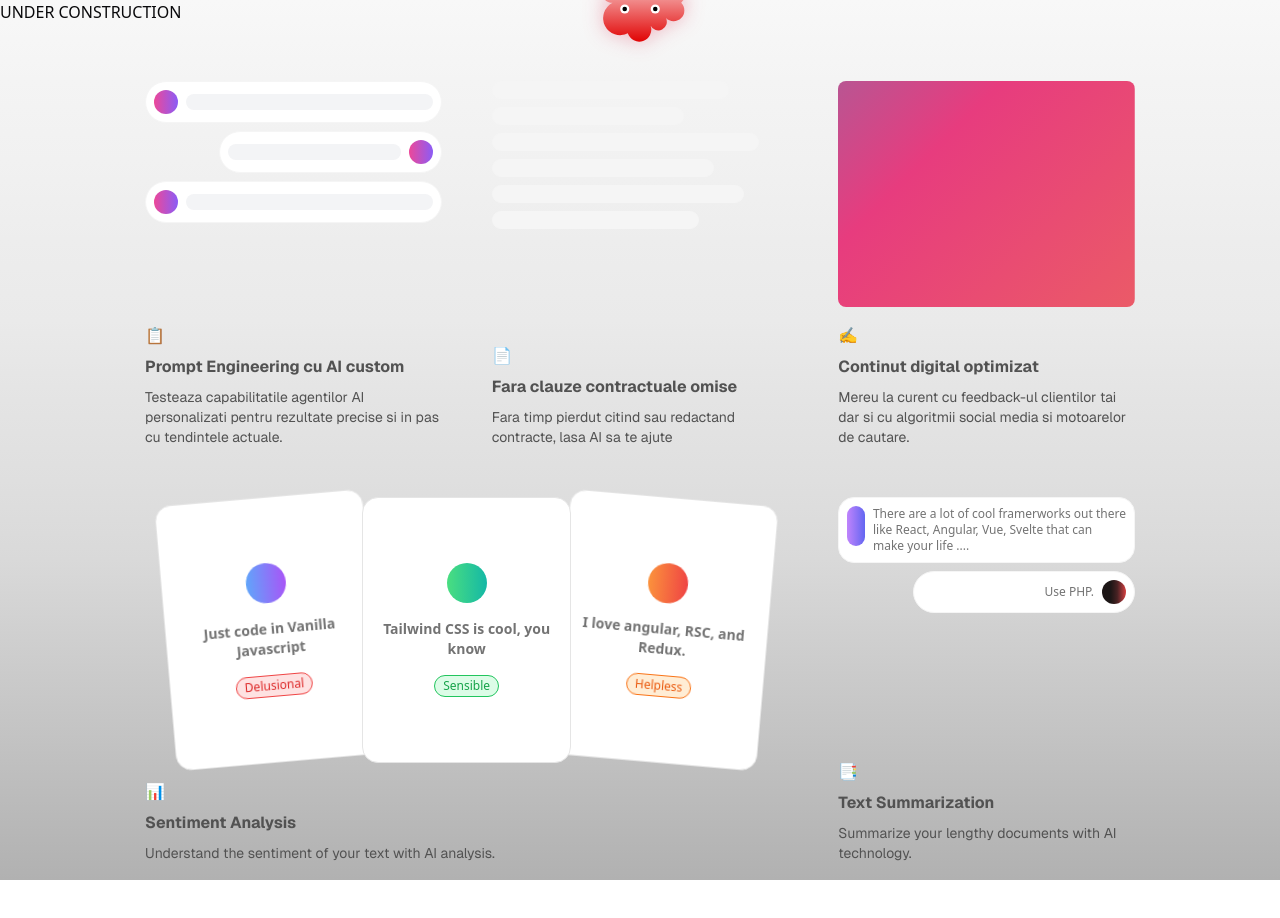
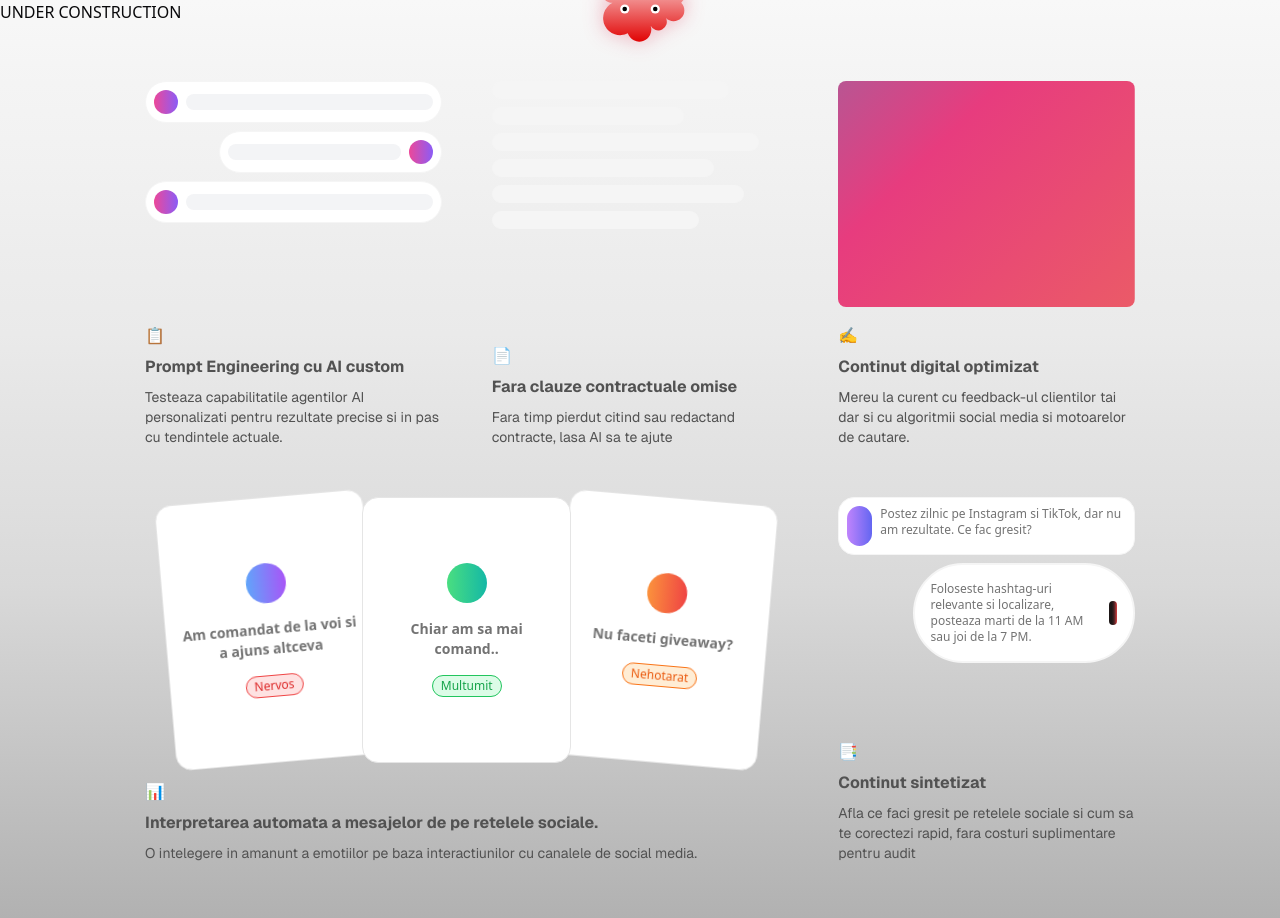
Before and after one commit to gorillaz1995/chicago, a Next.js app: page /ioneluxz in a window 1280 px wide. Before the commit the page ends 880 px from the top, so only its background shows below. Built offline with nearby package versions, Linux system fonts and the light colour scheme.

Commit message:
services bento fine tune

```diff
--- a/src/app/components/ui/elBento/bento-grid-demo-3.tsx
+++ b/src/app/components/ui/elBento/bento-grid-demo-3.tsx
@@ -14,7 +14,7 @@ export default function BentoGridThirdDemo() {
   }, []);
 
   return (
-    <BentoGrid className="max-w-5xl mx-auto md:auto-rows-[25rem] pt-10">
+    <BentoGrid className="max-w-5xl mx-auto md:auto-rows-[25rem] py-10">
       {items.map((item, i) => (
         <BentoGridItem
           key={i}
@@ -33,6 +33,28 @@ export default function BentoGridThirdDemo() {
 const SkeletonOne = () => {
   // State to track if animation should play
   const [isAnimating, setIsAnimating] = useState(false);
+  // State to track if device has touch capability
+  const [isTouchDevice, setIsTouchDevice] = useState(false);
+
+  // Detect touch capability and set up animation loop for touch devices
+  useEffect(() => {
+    const touchDevice =
+      "ontouchstart" in window || navigator.maxTouchPoints > 0;
+    setIsTouchDevice(touchDevice);
+    // Set up animation loop for touch devices
+    let animationInterval: NodeJS.Timeout | undefined;
+    if (touchDevice) {
+      animationInterval = setInterval(() => {
+        setIsAnimating(true);
+        setTimeout(() => setIsAnimating(false), 500);
+      }, 2000);
+    }
+
+    // Clean up interval on component unmount
+    return () => {
+      if (animationInterval) clearInterval(animationInterval);
+    };
+  }, []);
 
   const variants = {
     initial: {
@@ -59,11 +81,13 @@ const SkeletonOne = () => {
     },
   };
 
-  // Handle click/tap for touch devices
+  // Handle click/tap for non-touch devices
   const handleInteraction = () => {
+    if (!isTouchDevice) {
       setIsAnimating(true);
       // Reset animation state after animation completes
       setTimeout(() => setIsAnimating(false), 500);
+    }
   };
 
   return (
@@ -101,6 +125,28 @@ const SkeletonOne = () => {
 const SkeletonTwo = () => {
   // State to track if animation should play
   const [isAnimating, setIsAnimating] = useState(false);
+  // State to track if device has touch capability
+  const [isTouchDevice, setIsTouchDevice] = useState(false);
+
+  // Detect touch capability and set up animation loop for touch devices
+  useEffect(() => {
+    const touchDevice =
+      "ontouchstart" in window || navigator.maxTouchPoints > 0;
+    setIsTouchDevice(touchDevice);
+    // Set up animation loop for touch devices
+    let animationInterval: NodeJS.Timeout | undefined;
+    if (touchDevice) {
+      animationInterval = setInterval(() => {
+        setIsAnimating(true);
+        setTimeout(() => setIsAnimating(false), 2500);
+      }, 2000);
+    }
+
+    // Clean up interval on component unmount
+    return () => {
+      if (animationInterval) clearInterval(animationInterval);
+    };
+  }, []);
 
   const variants = {
     initial: {
@@ -123,11 +169,13 @@ const SkeletonTwo = () => {
   // Using static widths instead of random values to prevent hydration mismatch
   const widths = ["80%", "65%", "90%", "75%", "85%", "70%"];
 
-  // Handle click/tap for touch devices
+  // Handle click/tap for non-touch devices
   const handleInteraction = () => {
+    if (!isTouchDevice) {
       setIsAnimating(true);
       // Reset animation state after animation completes
       setTimeout(() => setIsAnimating(false), 2500);
+    }
   };
 
   return (
@@ -215,19 +263,19 @@ const SkeletonFour = () => {
       >
         <div className="rounded-full h-10 w-10 bg-gradient-to-r from-blue-400 to-purple-500" />
         <p className="sm:text-sm text-xs text-center font-semibold text-neutral-500 mt-4">
-          Just code in Vanilla Javascript
+          Am comandat de la voi si a ajuns altceva
         </p>
         <p className="border border-red-500 bg-red-100 dark:bg-red-900/20 text-red-600 text-xs rounded-full px-2 py-0.5 mt-4">
-          Delusional
+          Nervos
         </p>
       </motion.div>
       <motion.div className="h-full relative z-20 w-1/3 rounded-2xl bg-white p-4 dark:bg-black dark:border-white/[0.1] border border-neutral-200 flex flex-col items-center justify-center">
         <div className="rounded-full h-10 w-10 bg-gradient-to-r from-green-400 to-teal-500" />
         <p className="sm:text-sm text-xs text-center font-semibold text-neutral-500 mt-4">
-          Tailwind CSS is cool, you know
+          Chiar am sa mai comand..
         </p>
         <p className="border border-green-500 bg-green-100 dark:bg-green-900/20 text-green-600 text-xs rounded-full px-2 py-0.5 mt-4">
-          Sensible
+          Multumit
         </p>
       </motion.div>
       <motion.div
@@ -236,16 +284,41 @@ const SkeletonFour = () => {
       >
         <div className="rounded-full h-10 w-10 bg-gradient-to-r from-orange-400 to-red-500" />
         <p className="sm:text-sm text-xs text-center font-semibold text-neutral-500 mt-4">
-          I love angular, RSC, and Redux.
+          Nu faceti giveaway?
         </p>
         <p className="border border-orange-500 bg-orange-100 dark:bg-orange-900/20 text-orange-600 text-xs rounded-full px-2 py-0.5 mt-4">
-          Helpless
+          Nehotarat
         </p>
       </motion.div>
     </motion.div>
   );
 };
 const SkeletonFive = () => {
+  // State to track if device has touch capability
+  const [isTouchDevice, setIsTouchDevice] = useState(false);
+  // State to track if animation should play
+  const [isAnimating, setIsAnimating] = useState(false);
+
+  // Detect touch capability and set up animation loop for touch devices
+  useEffect(() => {
+    const touchDevice =
+      "ontouchstart" in window || navigator.maxTouchPoints > 0;
+    setIsTouchDevice(touchDevice);
+    // Set up animation loop for touch devices
+    let animationInterval: NodeJS.Timeout | undefined;
+    if (touchDevice) {
+      animationInterval = setInterval(() => {
+        setIsAnimating(true);
+        setTimeout(() => setIsAnimating(false), 500);
+      }, 2000);
+    }
+
+    // Clean up interval on component unmount
+    return () => {
+      if (animationInterval !== undefined) clearInterval(animationInterval);
+    };
+  }, []);
+
   const variants = {
     initial: {
       x: 0,
@@ -271,10 +344,21 @@ const SkeletonFive = () => {
     },
   };
 
+  // Handle click/tap for non-touch devices
+  const handleInteraction = () => {
+    if (!isTouchDevice) {
+      setIsAnimating(true);
+      // Reset animation state after animation completes
+      setTimeout(() => setIsAnimating(false), 500);
+    }
+  };
+
   return (
     <motion.div
       initial="initial"
+      animate={isAnimating ? "animate" : "initial"}
       whileHover="animate"
+      onClick={handleInteraction}
       className="flex flex-1 w-full h-full min-h-[6rem] dark:bg-dot-white/[0.2] bg-dot-black/[0.2] flex-col space-y-2"
     >
       <motion.div
@@ -283,15 +367,18 @@ const SkeletonFive = () => {
       >
         <div className="rounded-full h-10 w-10 bg-gradient-to-r from-purple-400 to-indigo-500" />
         <p className="text-xs text-neutral-500">
-          There are a lot of cool framerworks out there like React, Angular,
-          Vue, Svelte that can make your life ....
+          Postez zilnic pe Instagram si TikTok, dar nu am rezultate. Ce fac
+          gresit?
         </p>
       </motion.div>
       <motion.div
         variants={variantsSecond}
-        className="flex flex-row rounded-full border border-neutral-100 dark:border-white/[0.2] p-2 items-center justify-end space-x-2 w-3/4 ml-auto bg-white dark:bg-black"
+        className="flex flex-row rounded-full border-2 border-neutral-100 dark:border-white/[0.2] p-4 items-center justify-end space-x-3 w-3/4 ml-auto bg-white dark:bg-black"
       >
-        <p className="text-xs text-neutral-500">Use PHP.</p>
+        <p className="text-xs text-neutral-500">
+          Foloseste hashtag-uri relevante si localizare, posteaza marti de la 11
+          AM sau joi de la 7 PM.
+        </p>
         <div
           className="h-6 w-6 rounded-full"
           style={{
@@ -340,10 +427,11 @@ const items = [
     icon: <span className="h-4 w-4 text-neutral-500">✍️</span>,
   },
   {
-    title: "Sentiment Analysis",
+    title: "Interpretarea automata a mesajelor de pe retelele sociale. ",
     description: (
       <span className="text-sm">
-        Understand the sentiment of your text with AI analysis.
+        O intelegere in amanunt a emotiilor pe baza interactiunilor cu canalele
+        de social media.
       </span>
     ),
     header: <SkeletonFour />,
@@ -352,10 +440,11 @@ const items = [
   },
 
   {
-    title: "Text Summarization",
+    title: "Continut sintetizat",
     description: (
       <span className="text-sm">
-        Summarize your lengthy documents with AI technology.
+        Afla ce faci gresit pe retelele sociale si cum sa te corectezi rapid,
+        fara costuri suplimentare pentru audit
       </span>
     ),
     header: <SkeletonFive />,
--- a/src/app/components/ui/elBento/bento-grid.tsx
+++ b/src/app/components/ui/elBento/bento-grid.tsx
@@ -11,7 +11,7 @@ export const BentoGrid = ({
   return (
     <div
       className={cn(
-        "grid md:auto-rows-[18rem] grid-cols-1 md:grid-cols-3 gap-4 max-w-7xl mx-auto ",
+        "grid md:auto-rows-[18rem] grid-cols-1 md:grid-cols-3 gap-4 max-w-7xl mx-auto",
         className
       )}
     >
```
Lines whose indentation alone changed are shown as unchanged.
